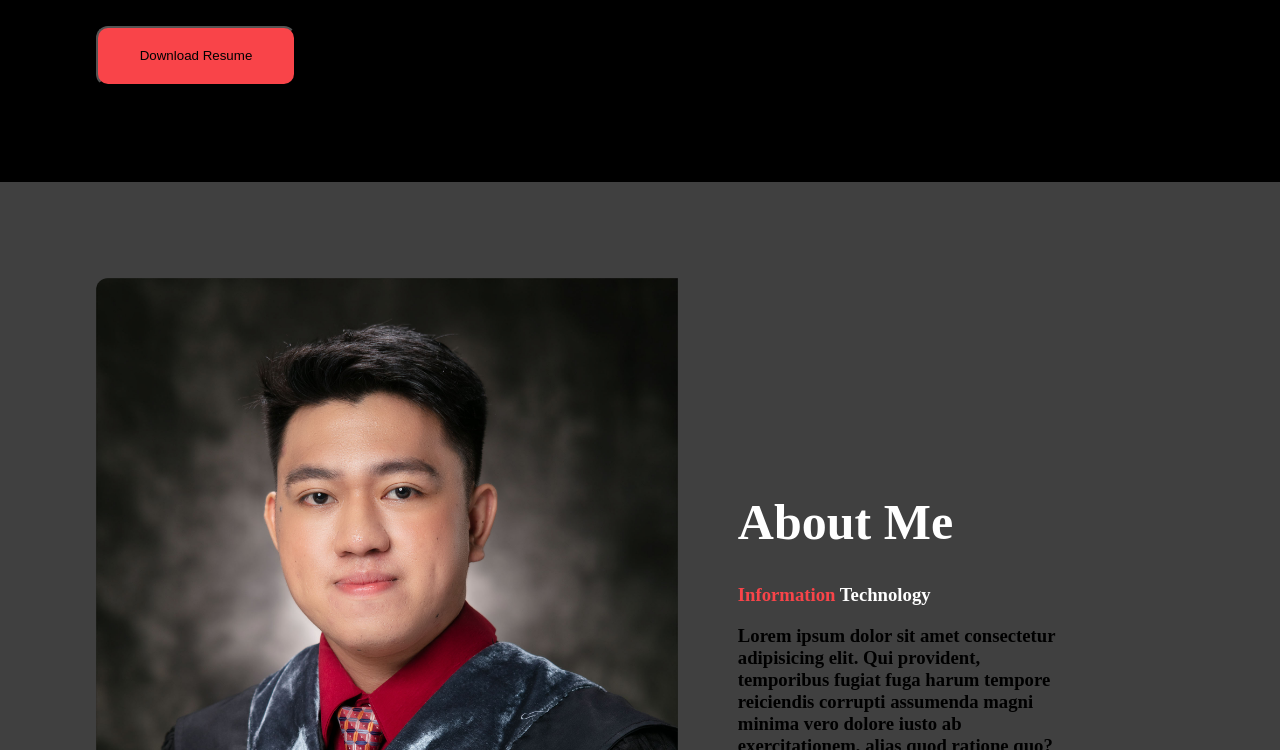
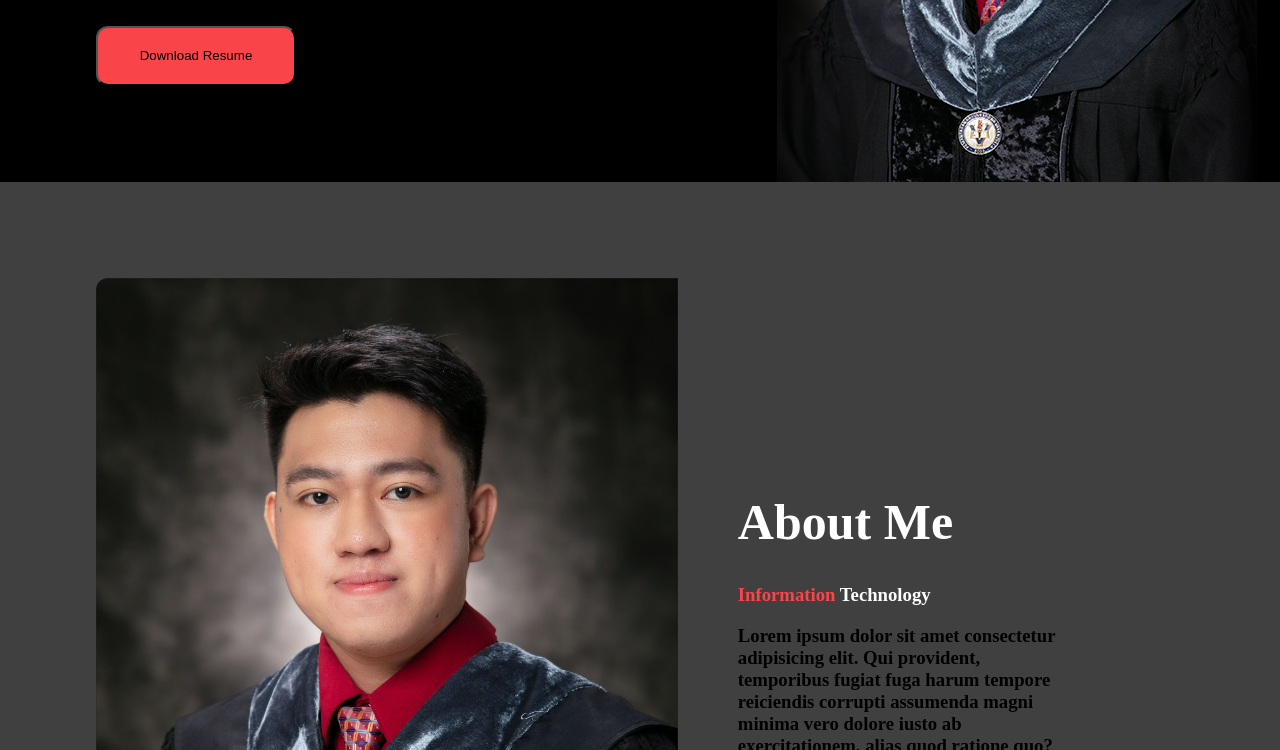
Before and after one commit to Puzzlemansolver/Portfolio, a plain HTML site: page index.html in a window 1280 px wide. Shown: the part 425-1175 px from the top of the page. Drawn offline with Linux system fonts and the light colour scheme; the site is published under a folder, as on GitHub Pages, so addresses that start at the root find nothing.

Commit message:
Update style.css

```diff
--- a/style.css
+++ b/style.css
@@ -42,7 +42,7 @@ a{
     font-family: 'Roboto', sans-serif;
 }
 body{
-    background-image: url(/Asset/bgimage.jpg);
+    background-image: url(./Asset/bgimage.jpg);
     background-repeat: no-repeat;
     background-color: black;
     margin: 0;
```
